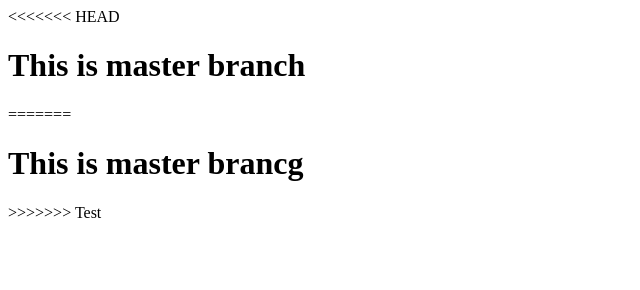
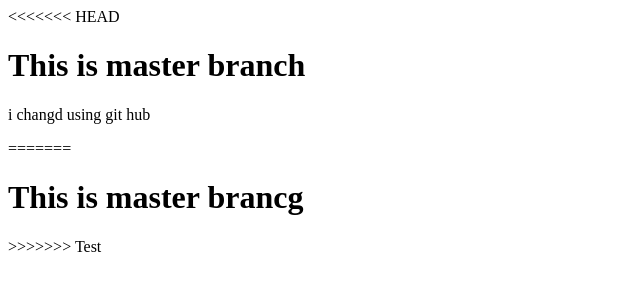
Before and after one commit to Munasinghe33/GitHub_test, a plain HTML site: page index.html/index.html in a window 1280 px wide. Shown: the whole page, without its empty margins (0-640 px from the left). Drawn offline with Linux system fonts and the light colour scheme.

Commit message:
Update index.html using git hub

```diff
--- a/index.html/index.html
+++ b/index.html/index.html
@@ -9,6 +9,7 @@
 <body>
 
     <h1>This is master branch</h1>
+    <p>i changd using git hub</p>
 =======
     <title>test Branch</title>
 </head>
```
